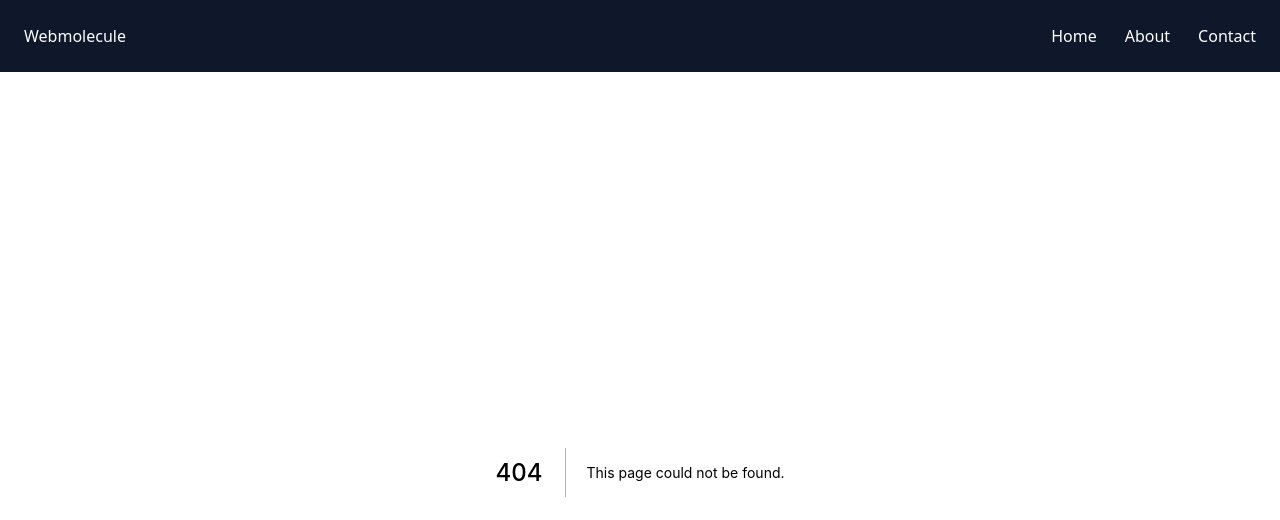
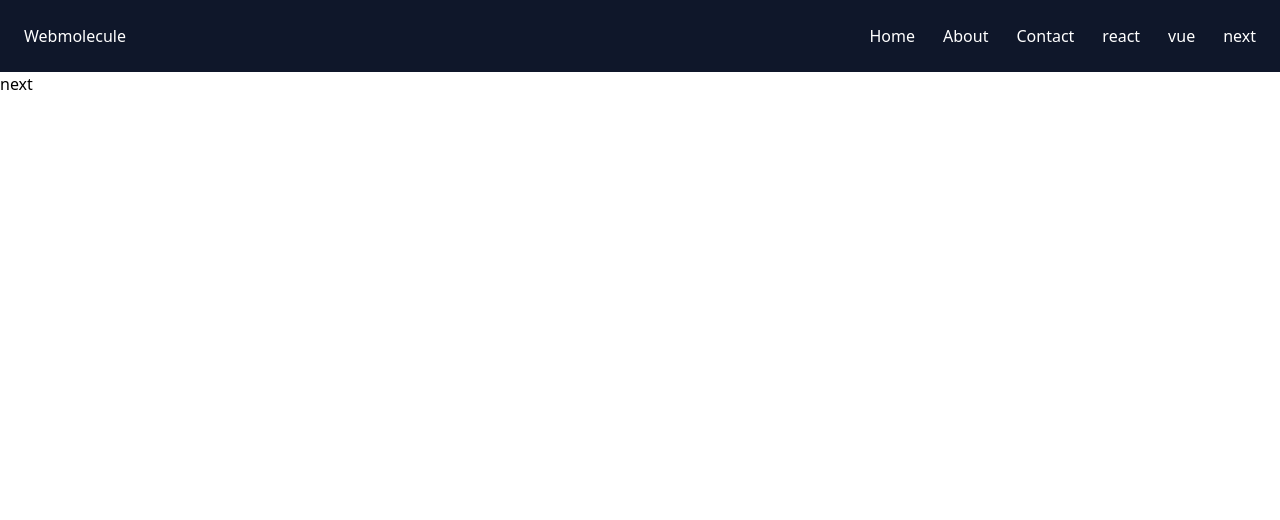
Before and after one commit to manoj07thapa/webmolecule1.0.0, a Next.js app: page /courses/next in a window 1280 px wide. Before the commit this address had no page. Shown: the top 520 px of the page. Built offline with nearby package versions, Linux system fonts and the light colour scheme.

Commit message:
added courses pages

```diff
--- a/components/header/Navbar.js
+++ b/components/header/Navbar.js
@@ -1,4 +1,5 @@
 import Link from "next/link";
+const courses = ["react", "vue", "next"];
 const Navbar = () => {
   return (
     <div className="bg-slate-900">
@@ -14,6 +15,11 @@ const Navbar = () => {
           <Link href="/contact">
             <a>Contact</a>
           </Link>
+          {courses.map((c) => (
+            <Link href={`/courses/${c}`}>
+              <a>{c}</a>
+            </Link>
+          ))}
         </div>
       </nav>
     </div>
--- /dev/null
+++ b/pages/courses/[param].js
@@ -0,0 +1,7 @@
+import { useRouter } from "next/router";
+
+const Course = () => {
+  const { query } = useRouter();
+  return <div>{query.param}</div>;
+};
+export default Course;
```
